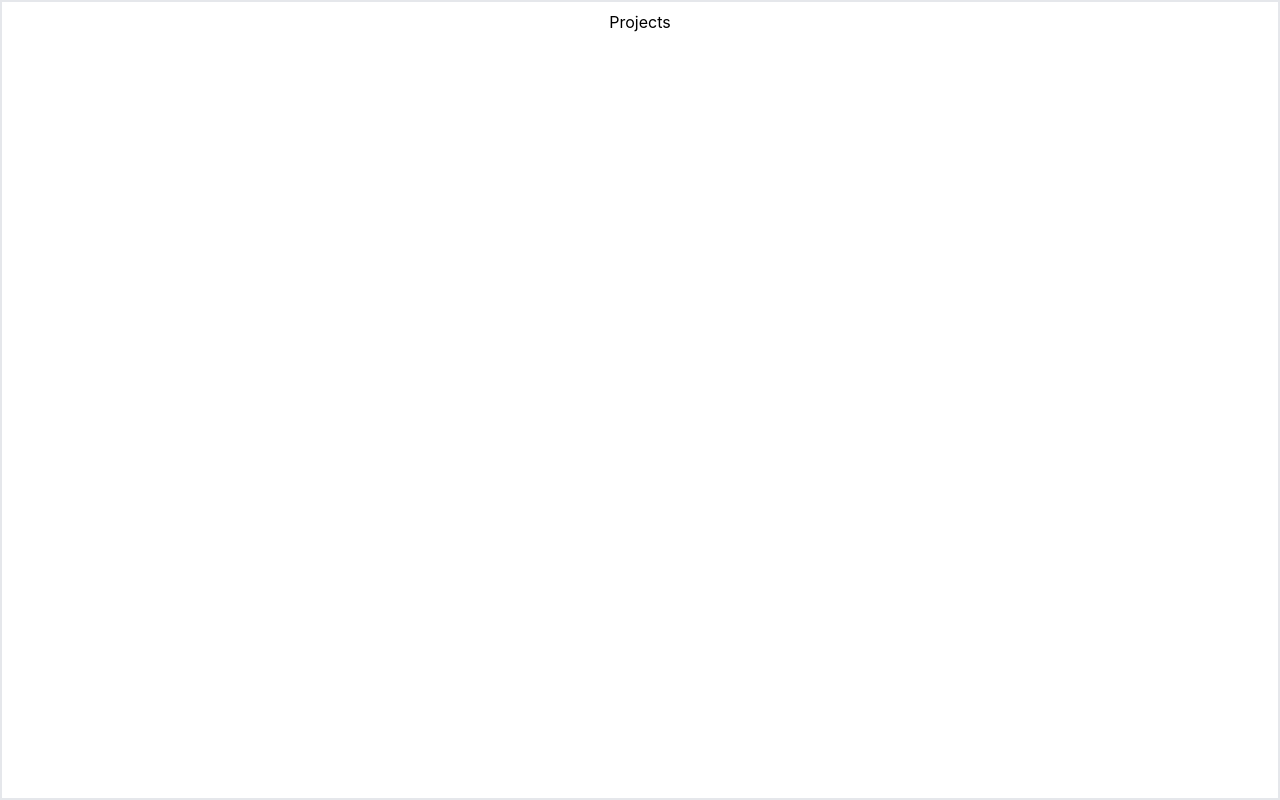
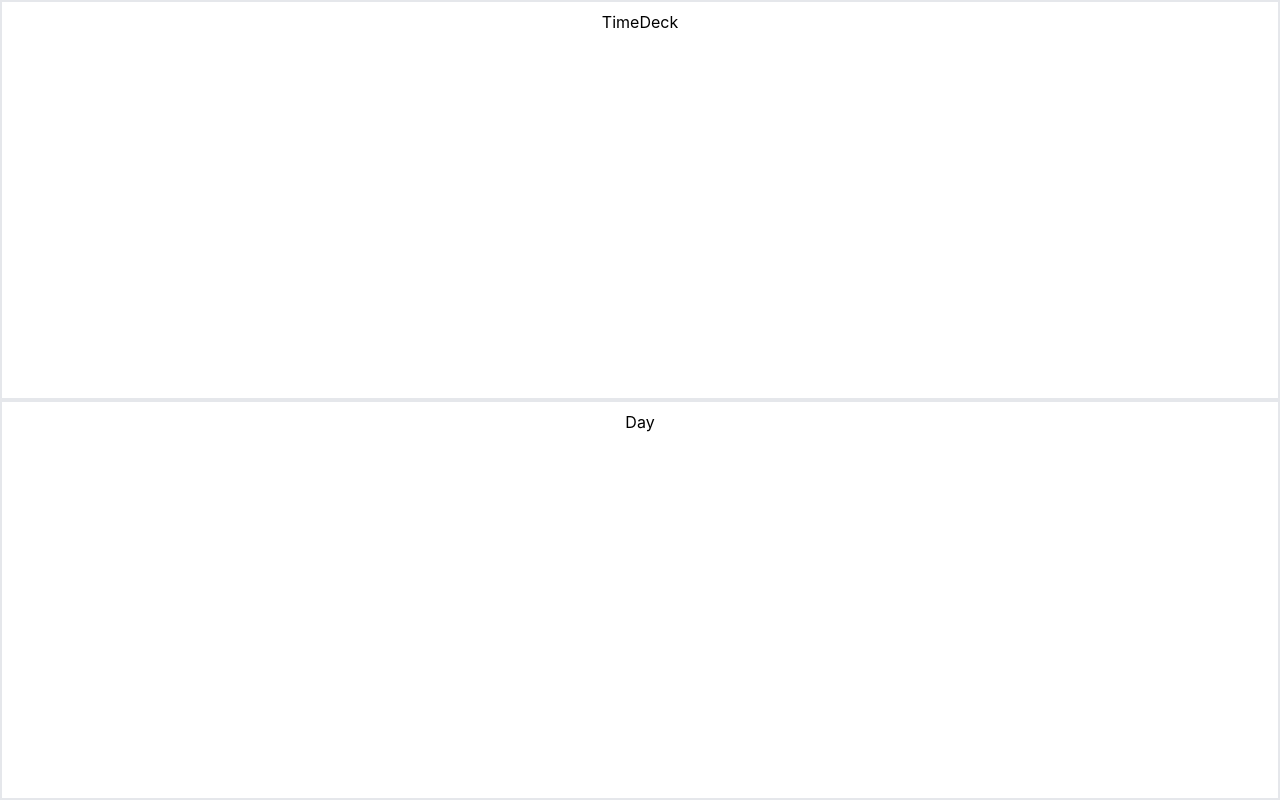
Before and after one commit to munrhalls/time-glance, a React (Create React App) app: page / in a window 1280 px wide. Built offline with nearby package versions, Linux system fonts and the light colour scheme.

Commit message:
TimeDeck and Day

```diff
--- a/src/App.js
+++ b/src/App.js
@@ -1,10 +1,13 @@
 import "./App.css";
-import { Projects } from "./pages/Projects";
+import { TimeDeck } from "./components/TimeDeck";
+import { Day } from "./components/Day";
 
 function App() {
   return (
     <div className="App container h-screen flex flex-col">
-      <Projects className="border-2 p-2 flex-1" />
+      <TimeDeck />
+      <Day />
+
     </div>
   );
 }
--- a/src/pages/Projects.js
+++ b/src/components/Day.js
@@ -1,7 +1,9 @@
-export const Projects = () => {
+import React from 'react'
+
+export const Day = () => {
   return (
     <div className="border-2 p-2 flex-1">
-      Projects
+      Day
     </div>
   )
 }
--- /dev/null
+++ b/src/components/TimeDeck.js
@@ -0,0 +1,7 @@
+export const TimeDeck = () => {
+  return (
+    <div className="border-2 p-2 flex-1">
+      TimeDeck
+    </div>
+  )
+}
```
Also changed, not shown: src/components/TimeCard.js (added).
